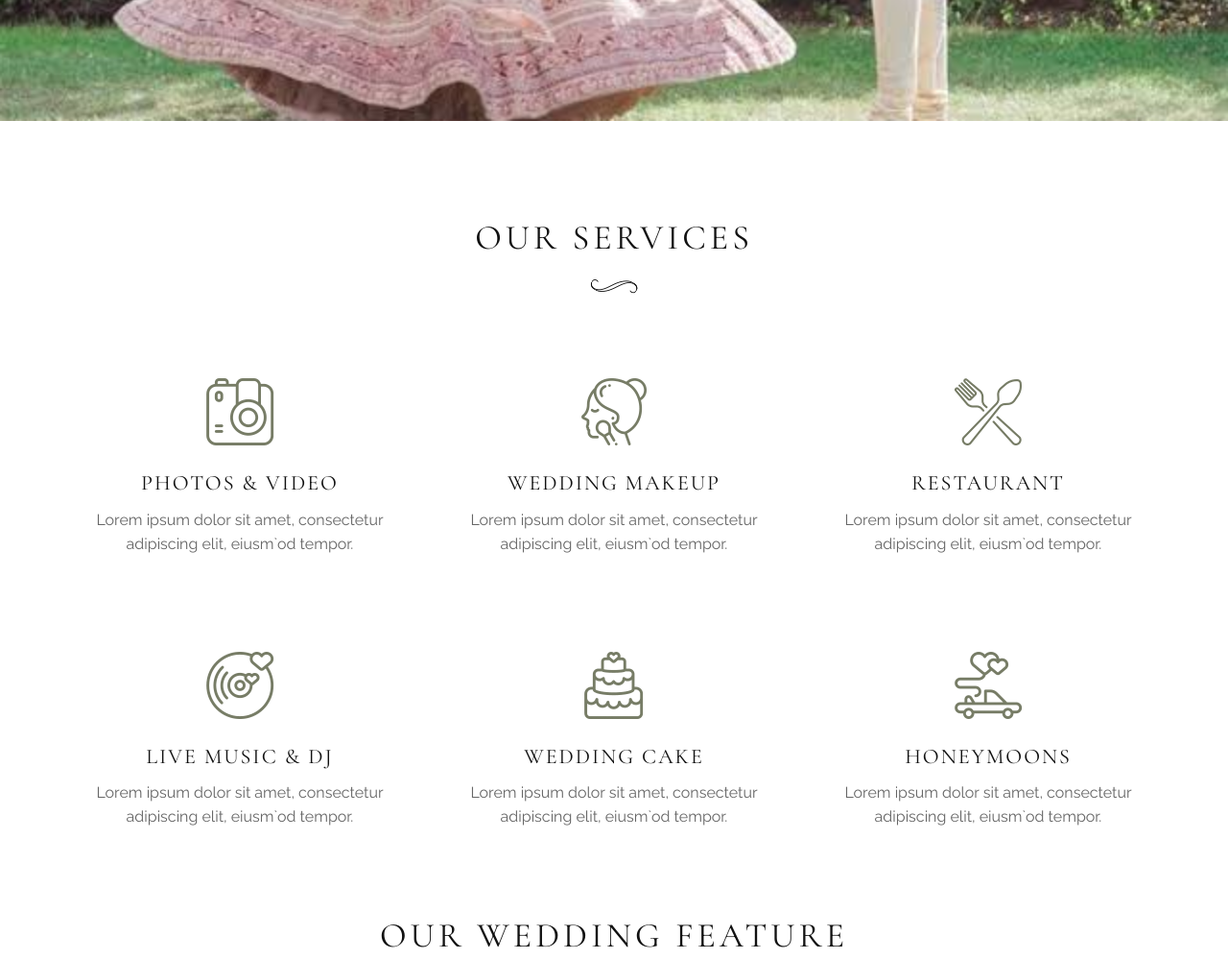
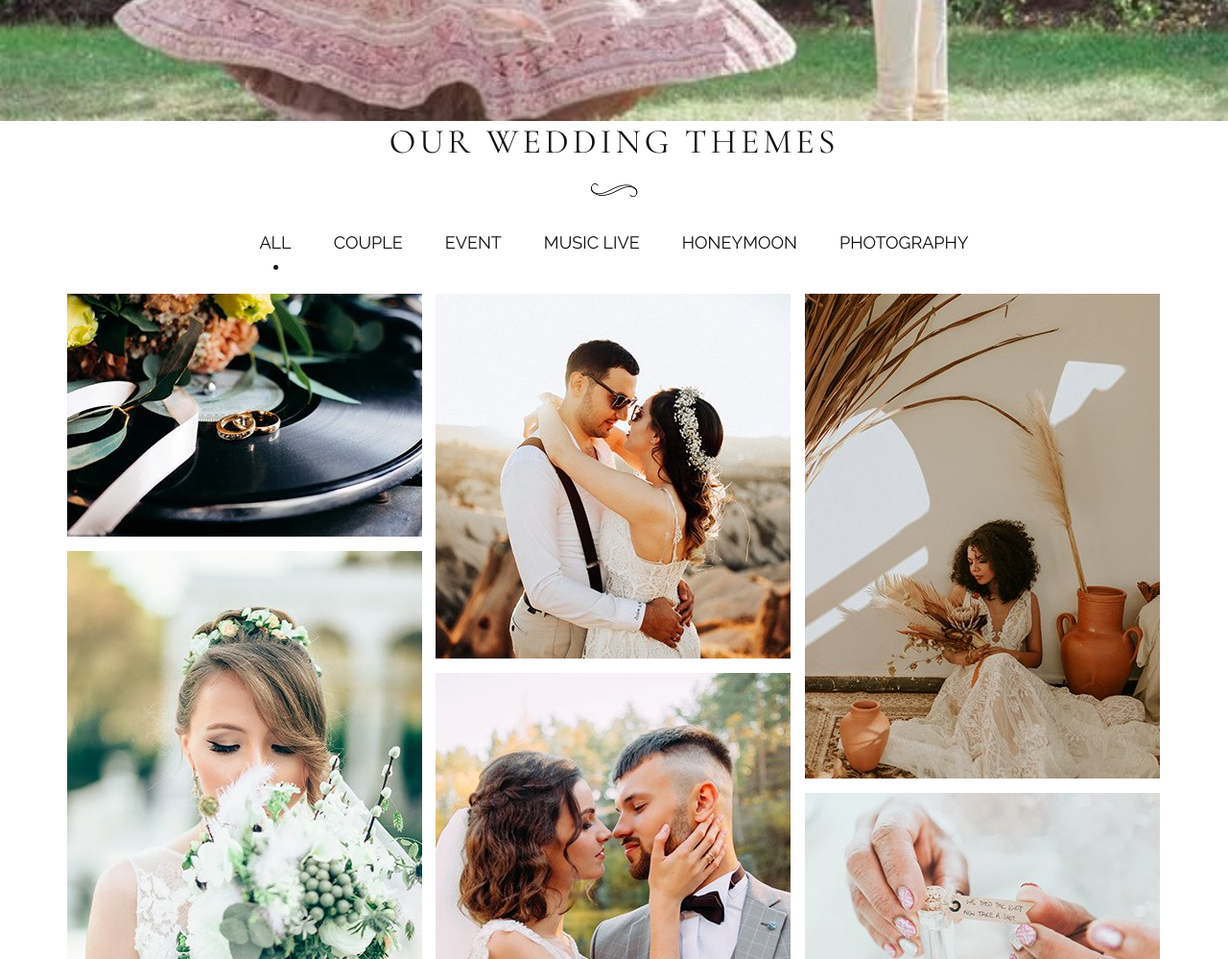
Before and after one commit to Archana29101985/KWPPlanner, a plain HTML site: page colorlib.com/preview/theme/weddingdreams/index.html in a window 1280 px wide. Shown: the part 740-1739 px from the top of the page at 96% size. Drawn offline with nearby package versions, Linux system fonts and the light colour scheme.

Commit message:
gfhjg
fgvhmbm

```diff
--- a/colorlib.com/preview/theme/weddingdreams/index.html
+++ b/colorlib.com/preview/theme/weddingdreams/index.html
@@ -89,7 +89,7 @@
 </section>
 
 
-<section class="services spad">
+<!-- <section class="services spad">
 <div class="container">
 <div class="row">
 <div class="col-lg-12">
@@ -144,7 +144,7 @@
 </div>
 </div>
 </div>
-</section>
+</section> -->
 
 
 <section class="features spad">
@@ -152,7 +152,7 @@
 <div class="row">
 <div class="col-lg-12">
 <div class="section-title">
-<h2>Our wedding feature</h2>
+<h2>Our wedding themes</h2>
 <img src="img/icon/ti.png" alt="">
 </div>
 <ul class="filter__controls">
@@ -215,7 +215,7 @@
 </section>
 
 
-<div class="counter spad set-bg" data-setbg="img/counter-bg.jpg">
+<!-- <div class="counter spad set-bg" data-setbg="img/counter-bg.jpg">
 <div class="container">
 <div class="row">
 <div class="col-lg-3 col-md-3 col-sm-6">
@@ -244,7 +244,7 @@
 <img src="img/icon/ci-4.png" alt="">
 <h2 class="counter_num">2574</h2>
 <p>Dress Cakes</p>
-</div>
+</div> -->
 </div>
 </div>
 </div>
```
